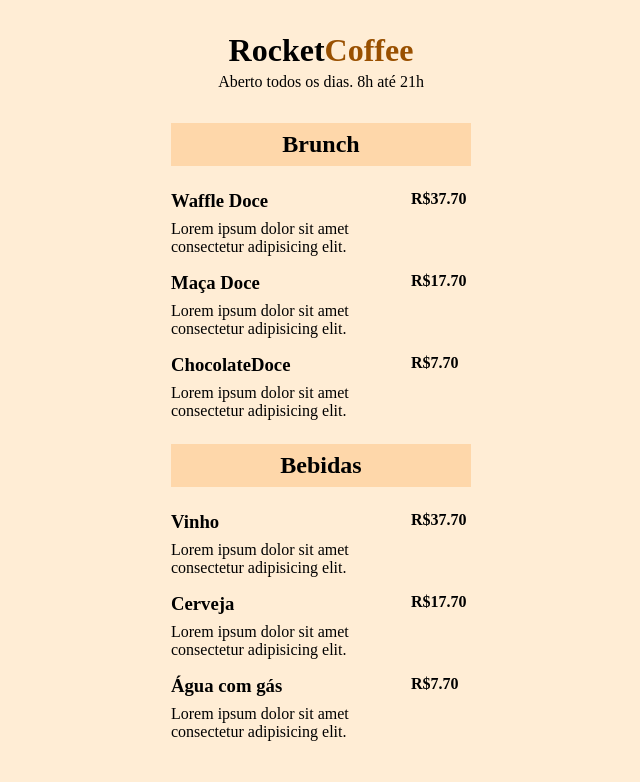
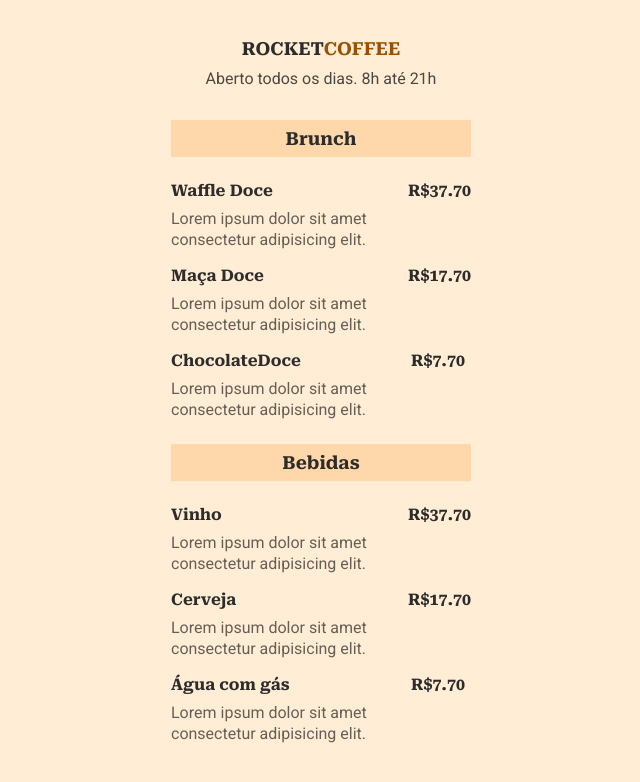
Before and after one commit to viniciusalencar/maratona-explorer, a plain HTML site: page index.html in a window 1280 px wide. Shown: the whole page, without its empty margins (319-959 px from the left). Drawn offline with Linux system fonts and the light colour scheme.

Commit message:
finish layout page

```diff
--- a/index.html
+++ b/index.html
@@ -2,6 +2,10 @@
 <html lang="pt-br">
 
 <head>
+
+    <link rel="preconnect" href="https://fonts.googleapis.com">
+    <link rel="preconnect" href="https://fonts.gstatic.com" crossorigin>
+    <link href="https://fonts.googleapis.com/css2?family=Roboto&family=Roboto+Serif:opsz,wght@8..144,700&display=swap" rel="stylesheet">
     <meta charset="UTF-8">
     <meta name="viewport" content="width=device-width, initial-scale=1.0">
     <title>RocketCoffee</title>
--- a/styles.css
+++ b/styles.css
@@ -5,6 +5,7 @@
 
 body {
     background-color: #FFEDD5;
+    font-family: 'Roboto', sans-serif;
 }
 
 ul {
@@ -24,10 +25,16 @@ section {
 
 header h1 {
     margin-bottom: 4px;
+    font-size: 18px;
+    line-height: 33px;
 }
 
 header h1 span {
     color: #995000;
+}
+
+header p {
+    color: rgba(0, 0, 0, 0.7);
 }
 
 section {
@@ -39,6 +46,7 @@ section h2 {
     padding: 8px 16px;
     text-align: center;
     margin-bottom: 24px;
+    font-size: 18px;
 }
 
 ul li {
@@ -52,4 +60,23 @@ li .details {
 
 .details h3 {
     margin-bottom: 8px;
+    font-size: 16px;
 }
+
+h1,
+h2,
+h3,
+.price {
+    font-family: 'Roboto Serif', serif;
+    color: #2D2C2A;
+}
+
+h1 {
+    font-size: 28px;
+    text-transform: uppercase;
+}
+
+.details p {
+    color: rgba(0, 0, 0, 0.6);
+    line-height: 21px;
+}
```
